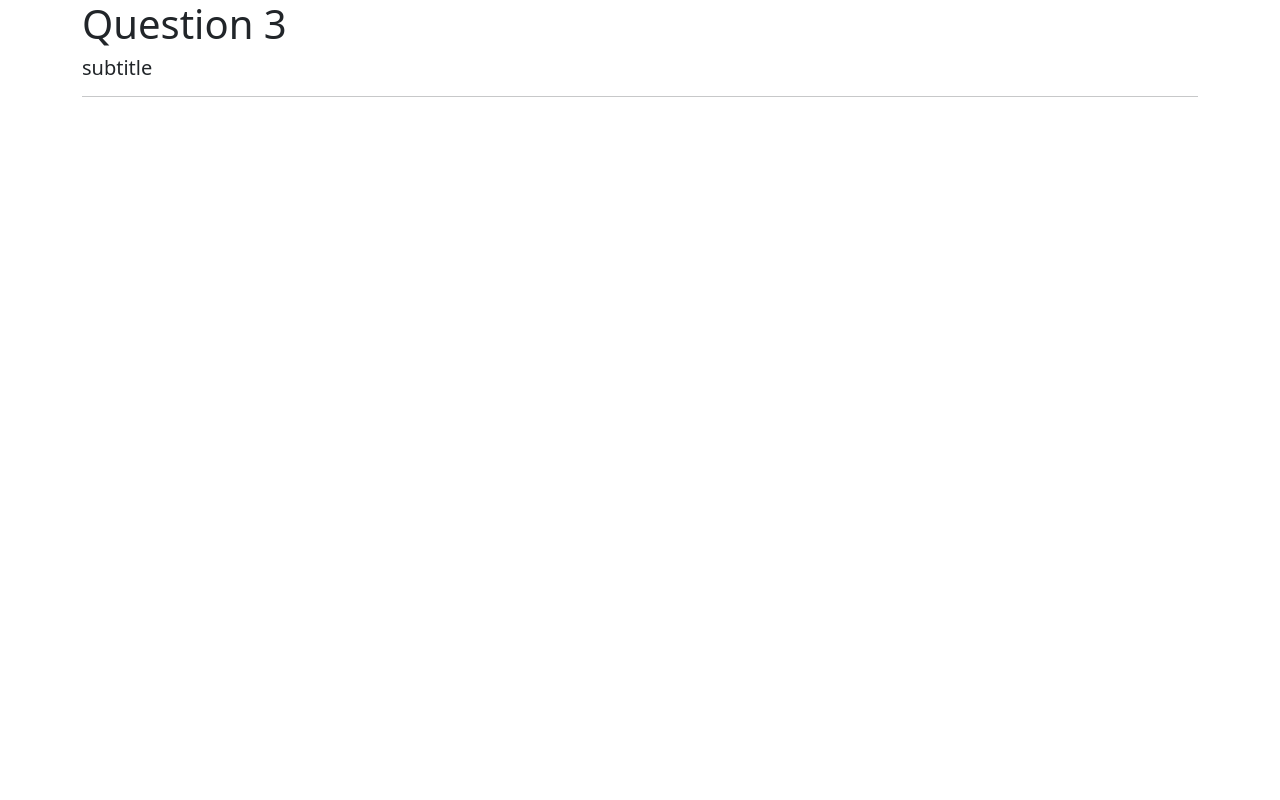
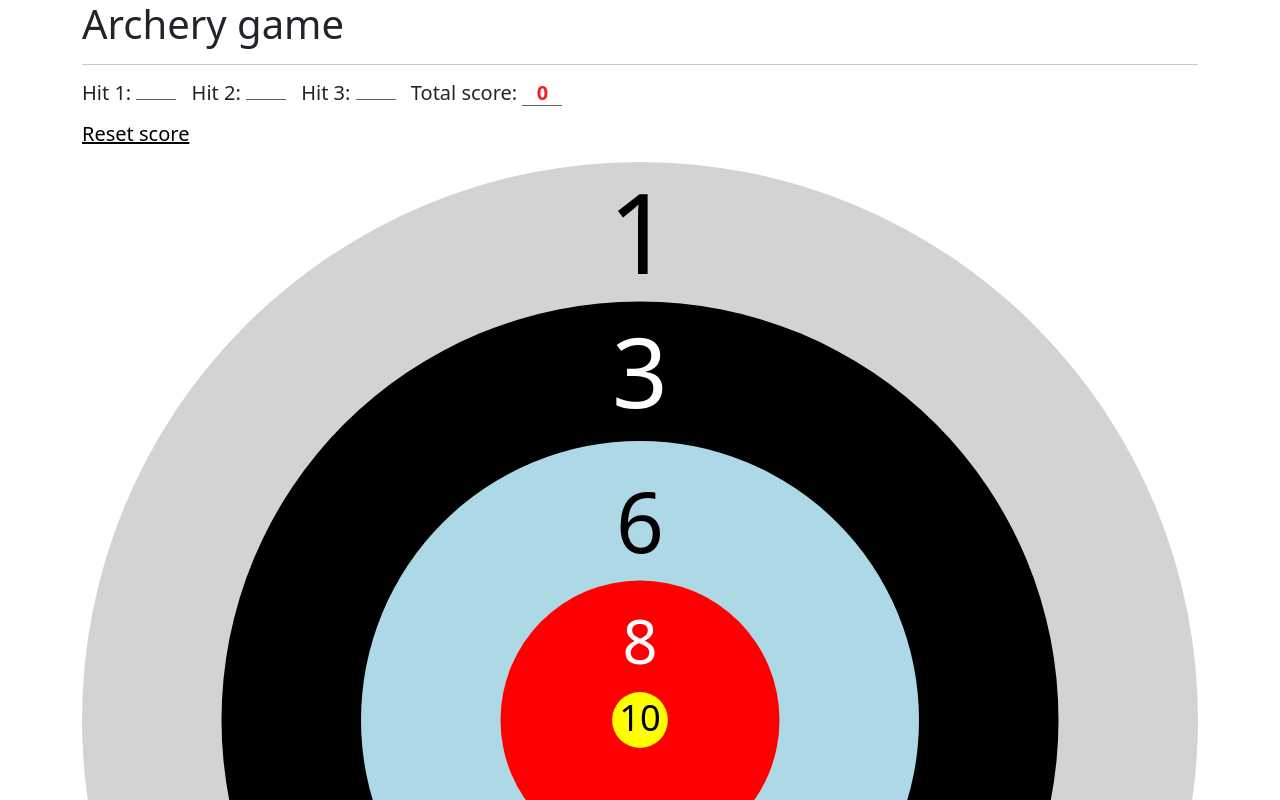
Before and after one commit to Muhammad-hkf/WebAdv-2023-A, a website: page src/question3.html in a window 1280 px wide. Shown: the top 800 px of the page. Drawn offline with nearby package versions, Linux system fonts and the light colour scheme.

Commit message:
Update exam questions

```diff
--- a/src/question3.html
+++ b/src/question3.html
@@ -5,13 +5,61 @@
         <meta name="viewport" content="width=device-width, initial-scale=1.0" />
         <link rel="stylesheet" href="https://cdnjs.cloudflare.com/ajax/libs/bootstrap/5.2.3/css/bootstrap.min.css" />
         <title>Question 3</title>
+        <style>
+            #result span {
+                border-bottom: 1px solid #5f5f5f;
+                display: inline-block;
+                width: 40px;
+                text-align: center;
+                margin-right: 10px;
+                color: #f42020;
+                font-weight: bold;
+            }
+            .hitMe {
+                cursor: pointer;
+            }
+            svg {
+                width: 100%;
+                height: auto;
+            }
+            #resetScore {
+                cursor: pointer;
+                background-color: #fff;
+                border: none;
+                color: #000;
+                text-decoration: underline;
+
+            }
+            svg text {
+                pointer-events: none;
+                user-select: none;
+            }
+        </style>
     </head>
     <body>
         <main class="container">
-            <h1>Question 3</h1>
-            <p class="h5">subtitle</p>
+            <h1>Archery game</h1>
             <hr />
-            <!--YOUR HTML-CODE COMES HERE-->
+            <div class="h5">
+                <p id="result">
+                    Hit 1: <span></span>
+                    Hit 2: <span></span>
+                    Hit 3: <span></span>
+                    Total score: <span id="score">0</span></p>
+                <p id="resetScore">Reset score</p>
+            </div>
+            <svg width="400" height="400" viewBox="0 0 400 400" xmlns="http://www.w3.org/2000/svg">
+                <circle class="hitMe" data-points="1" cx="200" cy="200" r="200" fill="lightgray" />
+                <circle class="hitMe" data-points="3" cx="200" cy="200" r="150" fill="black" />
+                <circle class="hitMe" data-points="6" cx="200" cy="200" r="100" fill="lightblue" />
+                <circle class="hitMe" data-points="8" cx="200" cy="200" r="50" fill="red" />
+                <circle class="hitMe" data-points="10" cx="200" cy="200" r="10" fill="yellow" />
+                <text x="50%" y="10%" text-anchor="middle" fill="black" font-size="40px">1</text>
+                <text x="50%" y="22%" text-anchor="middle" fill="white" font-size="35px">3</text>
+                <text x="50%" y="35%" text-anchor="middle" fill="black" font-size="30px">6</text>
+                <text x="50%" y="45%" text-anchor="middle" fill="white" font-size="22px">8</text>
+                <text x="50%" y="51%" text-anchor="middle" fill="black" font-size="13px">10</text>
+            </svg>
         </main>
         <script src="js/bootstrap.bundle.min.js"></script>
     </body>
```
Also changed, not shown: src/index.html (+17 -3 lines), src/question1.html (+2 -2 lines), src/question2.html (+0 -3 lines).
